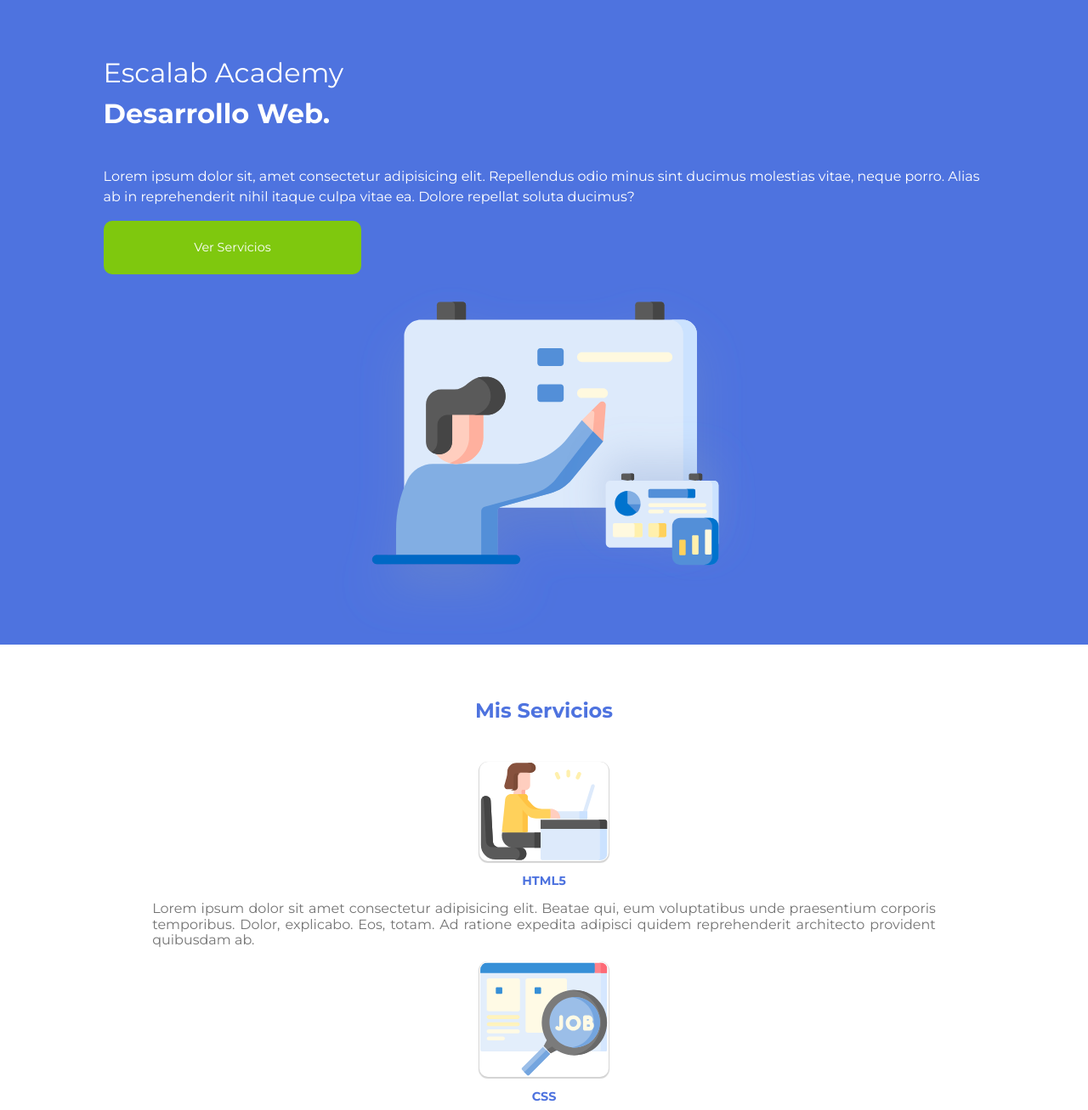
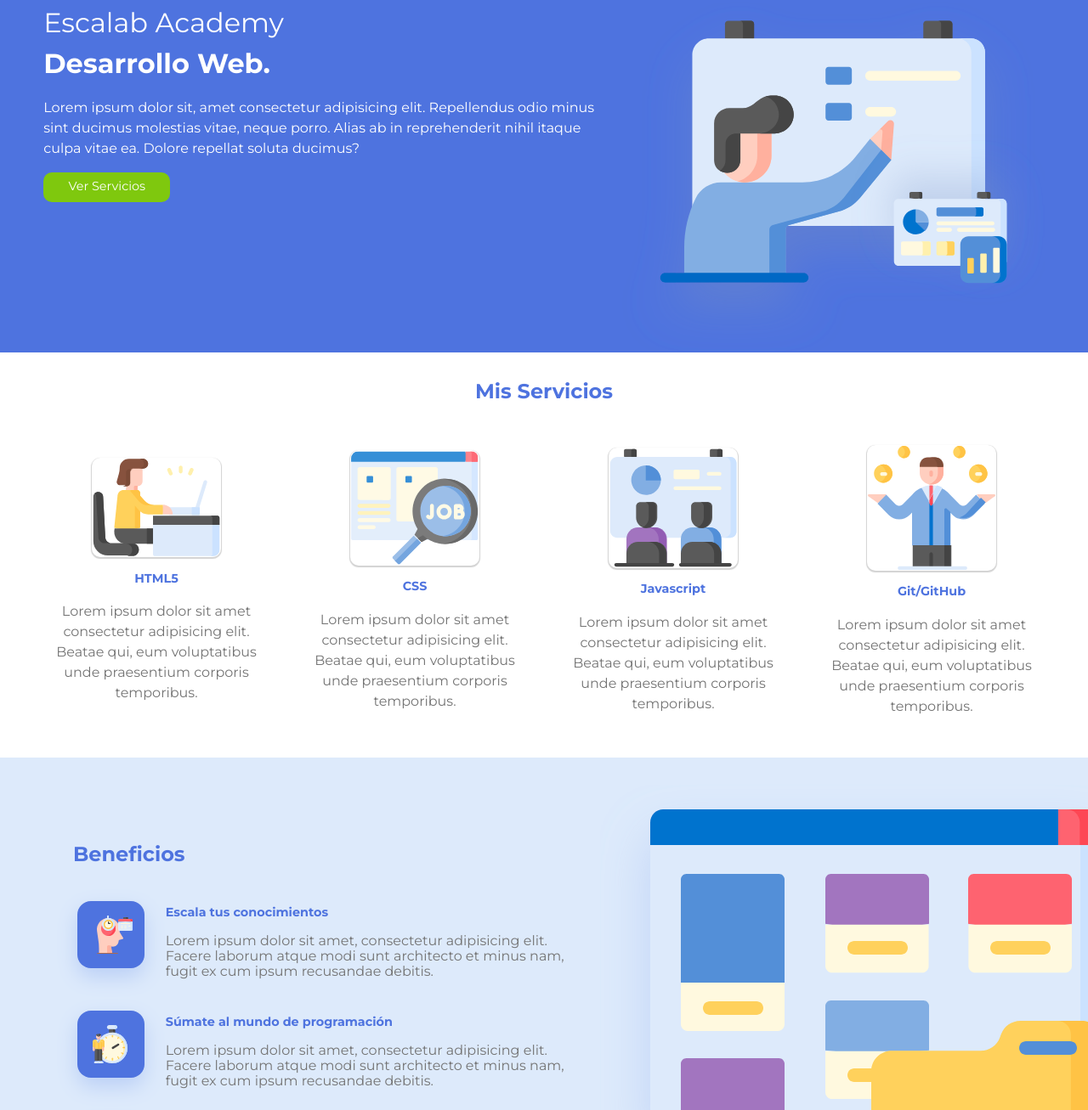
Before and after one commit to jandrearuiz/Practice1_Escalab, a plain HTML site: page index.html in a window 1280 px wide. Shown: the part 87-1394 px from the top of the page at 85% size. Drawn offline with Linux system fonts and the light colour scheme.

Commit message:
feat: styles header and main

```diff
--- a/index.html
+++ b/index.html
@@ -8,7 +8,7 @@
       content="width=device-width, user-scalable=no, initial-scale=1.0"
     />
     <title>My Branding</title>
-    <link rel="shortcut icon" href="./images/iso.png" type="image/x-icon">
+    <link rel="shortcut icon" href="./images/iso.png" type="image/x-icon" />
     <link
       href="https://fonts.googleapis.com/css2?family=Montserrat:wght@100;400;700&display=swap"
       rel="stylesheet"
@@ -18,11 +18,15 @@
   <body>
     <header class="header">
       <nav class="nav">
+        <a href="index.html" class="nav__header" target="__blank">
           <img src="./images/logotipo.svg" alt="logo" class="nav__logo" />
+        </a>
         <ul class="nav__list">
           <li class="nav__item"><a href="#" class="nav__link">Inicio</a></li>
           <li class="nav__item"><a href="#" class="nav__link">Servicios</a></li>
-          <li class="nav__item"><a href="#" class="nav__link">Beneficios</a></li>
+          <li class="nav__item">
+            <a href="#" class="nav__link">Beneficios</a>
+          </li>
           <li class="nav__item"><a href="#" class="nav__link">Cotizar</a></li>
         </ul>
       </nav>
@@ -50,6 +54,7 @@
     <main class="wrap">
       <section class="mcontent">
         <h2 class="mcontent__title">Mis Servicios</h2>
+        <div class="cards">
           <div class="card">
             <img
               src="./images/img-services-1.svg"
@@ -58,10 +63,8 @@
             />
             <h3 class="title">HTML5</h3>
             <p class="description">
-            Lorem ipsum dolor sit amet consectetur adipisicing elit. Beatae qui,
-            eum voluptatibus unde praesentium corporis temporibus. Dolor,
-            explicabo. Eos, totam. Ad ratione expedita adipisci quidem
-            reprehenderit architecto provident quibusdam ab.
+              Lorem ipsum dolor sit amet consectetur adipisicing elit. Beatae
+              qui, eum voluptatibus unde praesentium corporis temporibus.
             </p>
           </div>
           <div class="card">
@@ -72,10 +75,8 @@
             />
             <h3 class="title">CSS</h3>
             <p class="description">
-            Lorem ipsum dolor sit amet consectetur adipisicing elit. Beatae qui,
-            eum voluptatibus unde praesentium corporis temporibus. Dolor,
-            explicabo. Eos, totam. Ad ratione expedita adipisci quidem
-            reprehenderit architecto provident quibusdam ab.
+              Lorem ipsum dolor sit amet consectetur adipisicing elit. Beatae
+              qui, eum voluptatibus unde praesentium corporis temporibus.
             </p>
           </div>
           <div class="card">
@@ -86,10 +87,8 @@
             />
             <h3 class="title">Javascript</h3>
             <p class="description">
-            Lorem ipsum dolor sit amet consectetur adipisicing elit. Beatae qui,
-            eum voluptatibus unde praesentium corporis temporibus. Dolor,
-            explicabo. Eos, totam. Ad ratione expedita adipisci quidem
-            reprehenderit architecto provident quibusdam ab.
+              Lorem ipsum dolor sit amet consectetur adipisicing elit. Beatae
+              qui, eum voluptatibus unde praesentium corporis temporibus.
             </p>
           </div>
           <div class="card">
@@ -100,16 +99,15 @@
             />
             <h3 class="title">Git/GitHub</h3>
             <p class="description">
-            Lorem ipsum dolor sit amet consectetur adipisicing elit. Beatae qui,
-            eum voluptatibus unde praesentium corporis temporibus. Dolor,
-            explicabo. Eos, totam. Ad ratione expedita adipisci quidem
-            reprehenderit architecto provident quibusdam ab.
+              Lorem ipsum dolor sit amet consectetur adipisicing elit. Beatae
+              qui, eum voluptatibus unde praesentium corporis temporibus.
             </p>
+          </div>
         </div>
       </section>
       <section class="mcontent">
-        <h2 class="mcontent__title">Beneficios</h2>
         <div class="minicards">
+          <h2 class="minicards__title">Beneficios</h2>
           <div class="minicard">
             <img
               src="./images/img-benefits-1.svg"
@@ -156,6 +154,7 @@
             </div>
           </div>
         </div>
+        <img class= "minicard__img" src="./images/img-benefits.svg" alt="archivos">
       </section>
     </main>
   </body>
--- a/styles/components/_btn.scss
+++ b/styles/components/_btn.scss
@@ -1,9 +1,9 @@
 .btn {
-  padding: 2% 5%;
+  padding: 1% 4%;
   background: var(--c-two);
-  width: 20%;
-  min-width: 100px;
-  max-width: 200px;
+  width: 10%;
+  min-width: 95px;
+  max-width: 100px;
   text-align: center;
   text-decoration: none;
   color: var(--c-three);
--- a/styles/objects/_card.scss
+++ b/styles/objects/_card.scss
@@ -1,10 +1,12 @@
 .card {
+  text-align: center;
+  width: 80%;
+  margin: auto;
   display: flex;
   flex-direction: column;
   justify-content: center;
   align-items: center;
-  text-align: justify;
-  width: 80%;
+  line-height: 1.5;
 
   &__img {
     border: 1px solid transparent;
@@ -17,4 +19,8 @@
       box-shadow: 0 1px 20px 1px var(--c-one);
     }
   }
+
+  @media screen and (min-width: $large) {
+    width: 20%;
+  }
 }
--- /dev/null
+++ b/styles/objects/_cards.scss
@@ -0,0 +1,8 @@
+.cards {
+  display: flex;
+  flex-direction: column;
+
+  @media screen and (min-width: $large) {
+    flex-direction: row;
+  }
+}
--- a/styles/objects/_hcontainer.scss
+++ b/styles/objects/_hcontainer.scss
@@ -1,7 +1,13 @@
 .hcontainer {
-  padding: 10% 5% 0;
+  padding-top: 7%;
   display: flex;
   flex-direction: column;
   justify-content: center;
   align-items: center;
+
+  @media screen and (min-width: $large) {
+    flex-direction: row;
+    align-items: flex-start;
+    padding: 7% 4% 0;
+  }
 }
--- a/styles/objects/_hcontent.scss
+++ b/styles/objects/_hcontent.scss
@@ -7,6 +7,10 @@
 
   &__title {
     font-weight: 400;
+
+    @media screen and (min-width: $large) {
+      margin: 0;
+    }
   }
 
   &__element {
@@ -15,8 +19,13 @@
   }
 
   &__img {
-    width: 70%;
+    width: 50%;
     margin: 1%;
     max-width: 500px;
+
+    @media screen and (min-width: $large) {
+      margin: 0;
+      width: initial;
+    }
   }
 }
--- a/styles/objects/_index.scss
+++ b/styles/objects/_index.scss
@@ -6,3 +6,5 @@
 @import './mcontent';
 @import './card';
 @import './minicard';
+@import './cards';
+@import './minicards';
--- a/styles/objects/_mcontent.scss
+++ b/styles/objects/_mcontent.scss
@@ -7,6 +7,11 @@
 
   &:nth-child(2) {
     background: var(--c-four);
+
+    @media screen and (min-width: $large) {
+      flex-direction: row;
+      padding-right: 0;
+    }
   }
 
   &__title {
@@ -14,4 +19,9 @@
     margin-top: 0;
     margin-bottom: 4%;
   }
+
+  @media screen and (min-width: $large) {
+    padding: 2.5%;
+  }
+
 }
--- a/styles/objects/_minicard.scss
+++ b/styles/objects/_minicard.scss
@@ -1,3 +1,16 @@
 .minicard {
   display: flex;
+  justify-content: center;
+  align-items: center;
+  margin: auto;
+  width: 90%;
+
+  &__img {
+    align-self: center;
+    width: 30%;
+
+    @media screen and (min-width: $large) {
+      width: initial;
+    }
+  }
 }
--- /dev/null
+++ b/styles/objects/_minicards.scss
@@ -0,0 +1,9 @@
+.minicards {
+  display: flex;
+  flex-direction: column;
+
+  &__title {
+    color: var(--c-one);
+    margin: 0 0 4% 8%;
+  }
+}
--- a/styles/objects/_nav.scss
+++ b/styles/objects/_nav.scss
@@ -9,7 +9,7 @@
   border-bottom: 1px solid var(--c-three);
 
   &__logo {
-    margin-left: 5%;
+    margin-left: 4%;
   }
 
   &__list {
```
Also changed, not shown: styles/style.css. Lines whose indentation alone changed are shown as unchanged.
